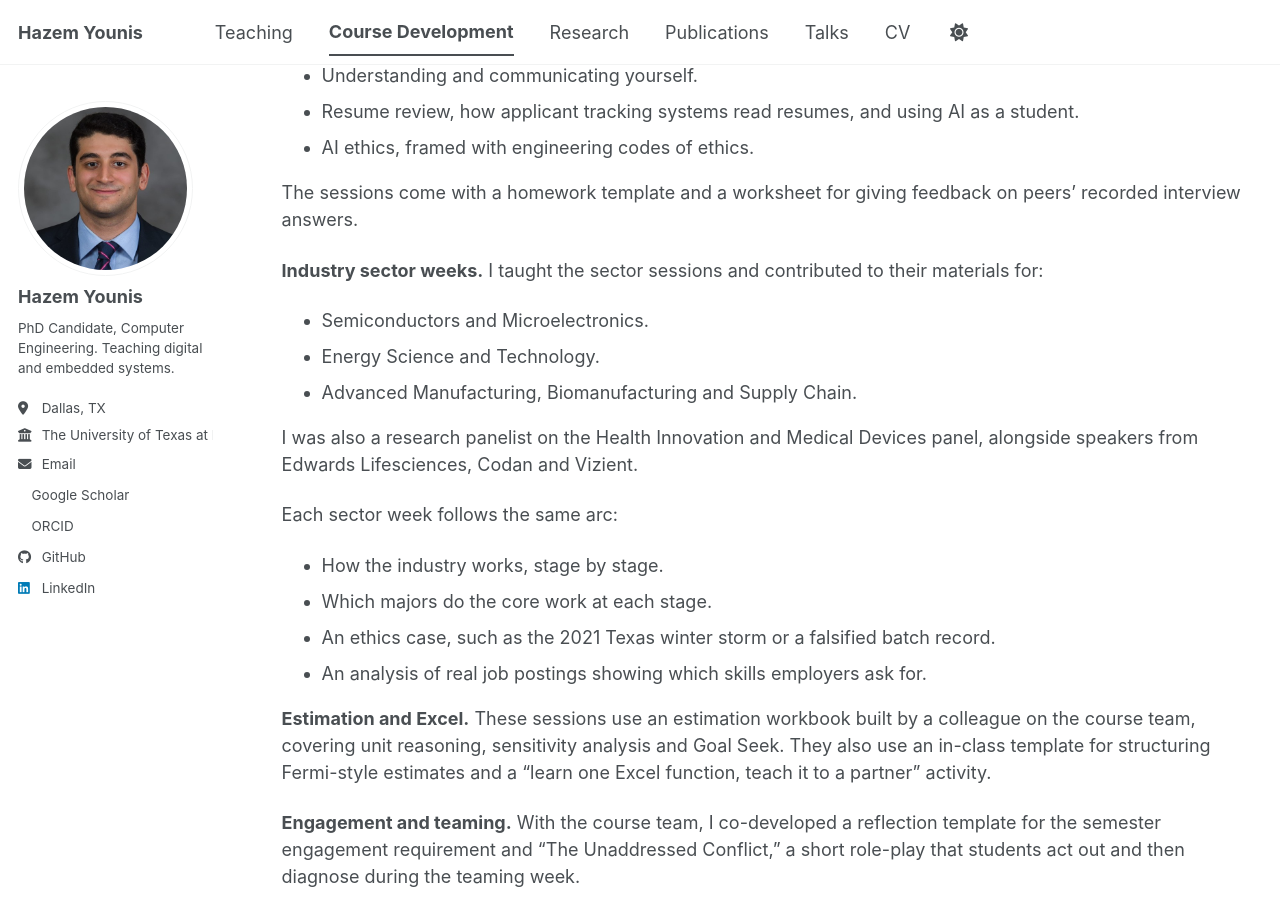
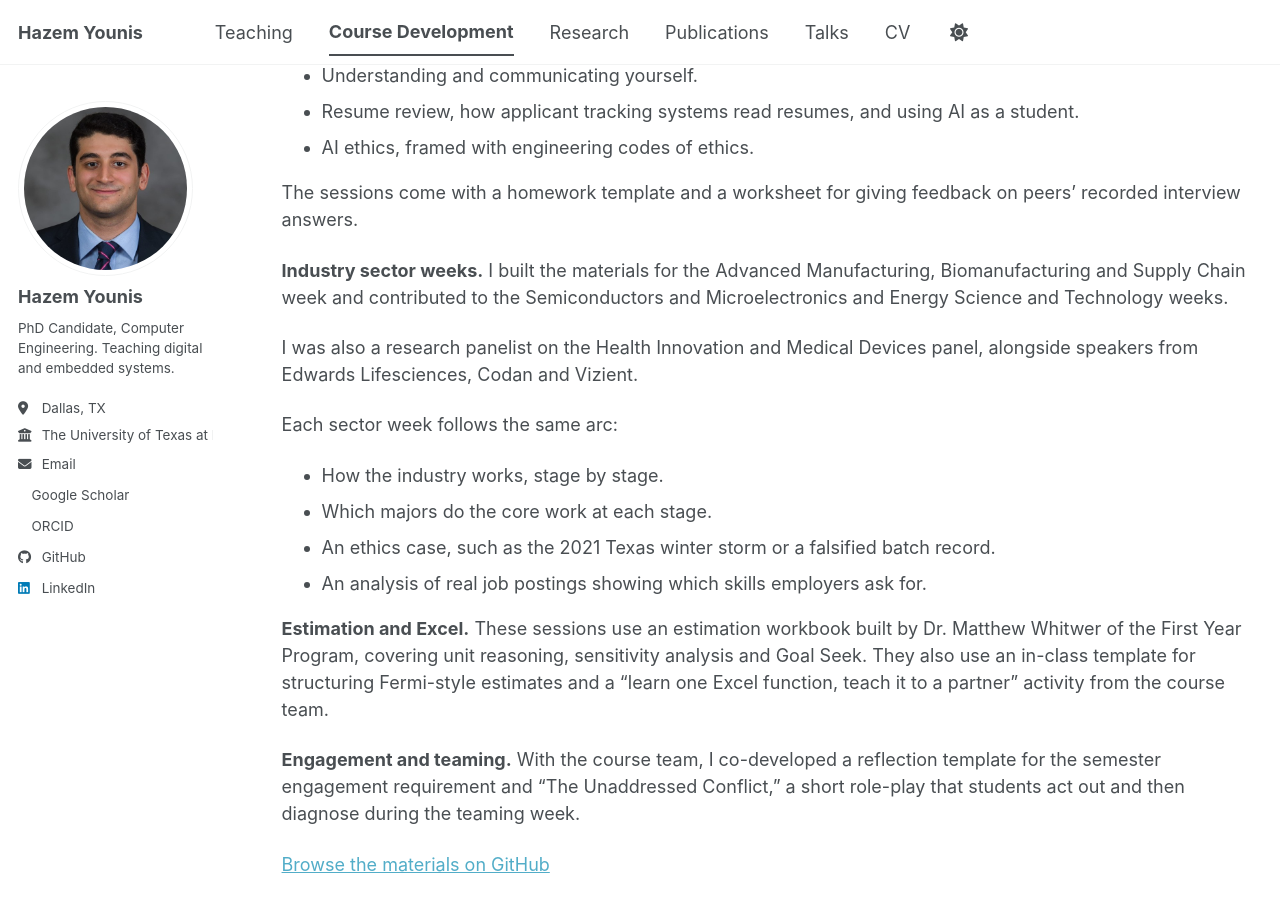
Before and after one commit to Hazem-AF-Younis/hazem-af-younis.github.io, a Jekyll site: the page built from _pages/course-development.md, in a window 1280 px wide and 900 px high, scrolled down 551 px. Built offline with Jekyll 4.4.1, drawn with Linux system fonts in a browser that asks for light colours; a script bundle is joined from its source files by our own code; a style sheet for code colours, icons or effects is not loaded.

Commit message:
Course Development: credit sector decks and the estimation workbook

```diff
--- a/_pages/course-development.md
+++ b/_pages/course-development.md
@@ -21,10 +21,7 @@ ECS 1100 is the required first-year course for all ten Jonsson School majors. In
 
 The sessions come with a homework template and a worksheet for giving feedback on peers' recorded interview answers.
 
-**Industry sector weeks.** I taught the sector sessions and contributed to their materials for:
-* Semiconductors and Microelectronics.
-* Energy Science and Technology.
-* Advanced Manufacturing, Biomanufacturing and Supply Chain.
+**Industry sector weeks.** I built the materials for the Advanced Manufacturing, Biomanufacturing and Supply Chain week and contributed to the Semiconductors and Microelectronics and Energy Science and Technology weeks.
 
 I was also a research panelist on the Health Innovation and Medical Devices panel, alongside speakers from Edwards Lifesciences, Codan and Vizient.
 
@@ -34,7 +31,7 @@ Each sector week follows the same arc:
 * An ethics case, such as the 2021 Texas winter storm or a falsified batch record.
 * An analysis of real job postings showing which skills employers ask for.
 
-**Estimation and Excel.** These sessions use an estimation workbook built by a colleague on the course team, covering unit reasoning, sensitivity analysis and Goal Seek. They also use an in-class template for structuring Fermi-style estimates and a "learn one Excel function, teach it to a partner" activity.
+**Estimation and Excel.** These sessions use an estimation workbook built by Dr. Matthew Whitwer of the First Year Program, covering unit reasoning, sensitivity analysis and Goal Seek. They also use an in-class template for structuring Fermi-style estimates and a "learn one Excel function, teach it to a partner" activity from the course team.
 
 **Engagement and teaming.** With the course team, I co-developed a reflection template for the semester engagement requirement and "The Unaddressed Conflict," a short role-play that students act out and then diagnose during the teaming week.
 
```
